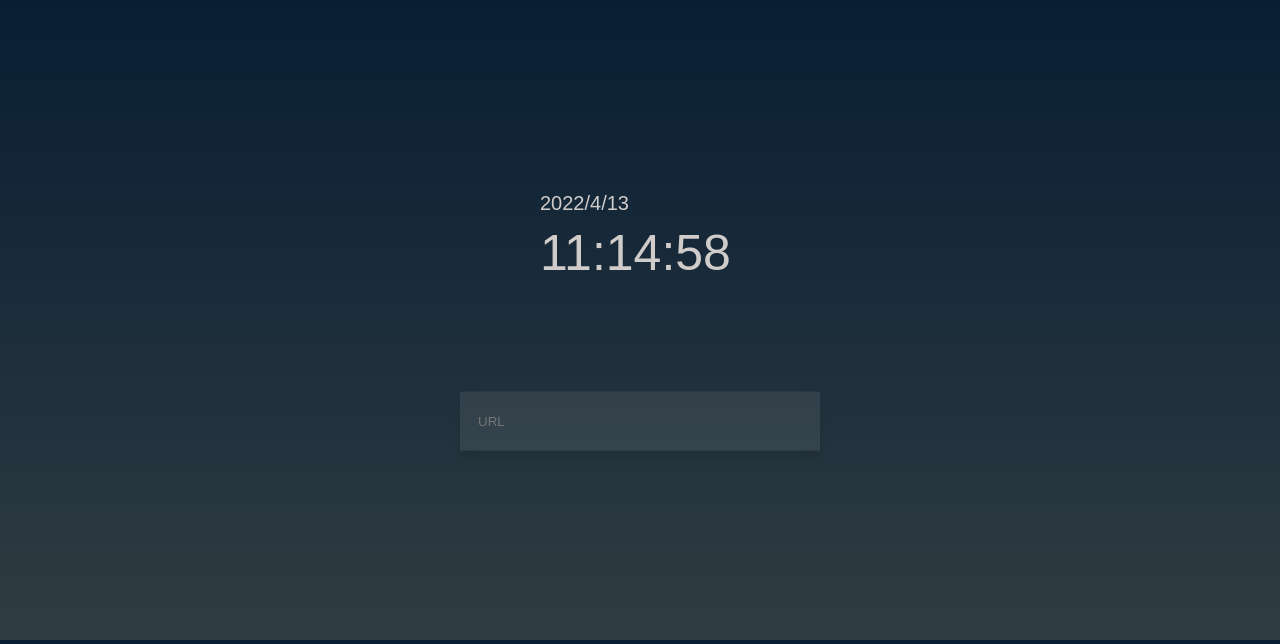
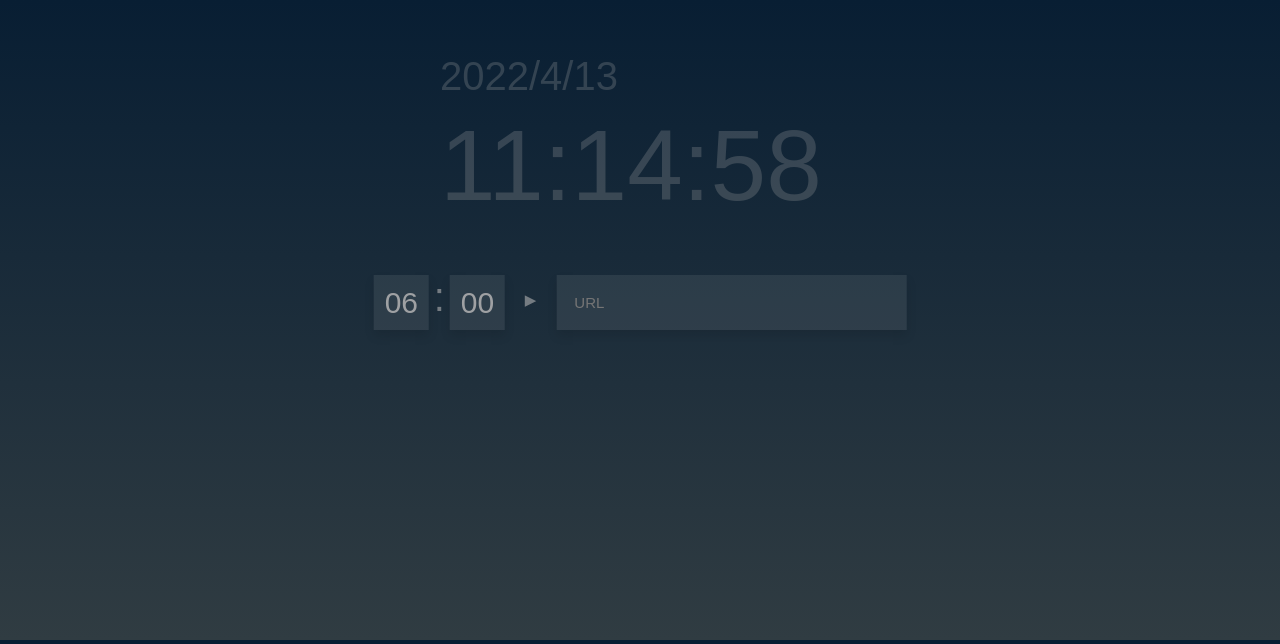
Before and after one commit to spirited-hunger/wakeboard, a website: page index.html in a window 1280 px wide. Shown: the part 160-804 px from the top of the page. Drawn offline with Linux system fonts and the light colour scheme.

Commit message:
add custom wake up time feature

```diff
--- a/index.html
+++ b/index.html
@@ -8,7 +8,15 @@
   <link rel="stylesheet" href="style.css">
 </head>
 <body>
-  <input type="name" id="url" name="url" placeholder="URL">
+  <div id="main">
+    <div class="waketime">
+      <input type="text" maxlength="2" id="hour" name="hour" value="06" required>
+      <div>:</div>
+      <input type="text" maxlength="2" id="minute" name="minute" value="00" required>
+    </div>
+    <div id="arrow">&#9654;</div>
+    <input type="url" pattern="https?://.+" id="url" name="url" placeholder="URL" required>
+  </div>
   <script type="module" src="./dist/app.js"></script>
 </body>
 </html>
--- a/src/app.ts
+++ b/src/app.ts
@@ -1,7 +1,3 @@
-const WAKE_UP_TIME = "06:00";
-const WAKE_UP_HOURS = WAKE_UP_TIME.split(":")[0];
-const WAKE_UP_MINUTES = WAKE_UP_TIME.split(":")[1];
-
 let opened = false;
 
 class App {
@@ -11,6 +7,10 @@ class App {
   pixelRatio: number;
   stageWidth: number;
   stageHeight: number;
+  hour: HTMLInputElement;
+  minute: HTMLInputElement;
+  wakeUpHours: number;
+  wakeUpMinutes: number;
 
   constructor() {
     this.canvas = document.createElement("canvas");
@@ -24,6 +24,19 @@ class App {
     this.resize();
 
     this.url = document.getElementById("url") as HTMLInputElement;
+    this.hour = document.getElementById("hour") as HTMLInputElement;
+    this.minute = document.getElementById("minute") as HTMLInputElement;
+
+    this.wakeUpHours = 6;
+    this.wakeUpMinutes = 0;
+
+    this.hour.addEventListener("change", () => {
+      this.wakeUpHours = Number(this.hour.value);
+    });
+
+    this.minute.addEventListener("change", () => {
+      this.wakeUpMinutes = Number(this.minute.value);
+    });
 
     window.requestAnimationFrame(this.animate.bind(this));
   }
@@ -58,32 +71,32 @@ class App {
 
     if (
       !opened &&
-      Number(hour) === Number(WAKE_UP_HOURS) &&
-      Number(minutes) === Number(WAKE_UP_MINUTES)
+      Number(hour) === Number(this.wakeUpHours) &&
+      Number(minutes) === Number(this.wakeUpMinutes)
     ) {
       opened = true;
       window.open(this.url.value, "_blank");
     } else if (
       // night time
-      Number(hour) !== Number(WAKE_UP_HOURS) &&
-      Number(minutes) !== Number(WAKE_UP_MINUTES)
+      Number(hour) !== Number(this.wakeUpHours) &&
+      Number(minutes) !== Number(this.wakeUpMinutes)
     ) {
       opened = false;
     }
 
     // display the current time
-    this.ctx.fillStyle = "#D0CCCA";
-    this.ctx.font = "20px sans-serif";
+    this.ctx.fillStyle = "rgba(208, 204, 202, 0.2)";
+    this.ctx.font = "40px sans-serif";
     this.ctx.fillText(
       `${year}/${month}/${day}`,
-      this.stageWidth / 2 - 100,
-      this.stageHeight / 2 - 30
+      this.stageWidth / 2 - 200,
+      this.stageHeight / 2 - 150
     );
-    this.ctx.font = "50px sans-serif";
+    this.ctx.font = "100px sans-serif";
     this.ctx.fillText(
       `${hour}:${minutes}:${seconds}`,
-      this.stageWidth / 2 - 100,
-      this.stageHeight / 2 + 30
+      this.stageWidth / 2 - 200,
+      this.stageHeight / 2 - 40
     );
   }
 }
--- a/style.css
+++ b/style.css
@@ -14,6 +14,9 @@ body {
   height: 100%;
   background: linear-gradient(0deg, rgba(48, 60, 66, 1) 0%, rgba(8, 30, 51,1) 80%);
   position: relative;
+  overflow: hidden;
+  color: rgba(208, 204, 202, 0.5);
+  font: 1em sans-serif;
 }
 
 canvas {
@@ -21,19 +24,62 @@ canvas {
   height: 100%;
 }
 
-#url {
+#main {
   position: absolute;
-  bottom: 20%;
+  bottom: 35%;
   left: 50%;
   transform: translate(-50%, -50%);
 
-  color: #D0CCCA;
+  display: flex;
+  flex-direction: row;
+}
 
-  width: 360px;
+input {
+  color: rgba(208, 204, 202, 0.7);
+
   background: rgb(208, 204, 202, 0.1);
   font: sans-serif;
   box-shadow: 0 6px 10px 0 rgba(0, 0, 0 , .1);
   border: 0;
   outline: 0;
+}
+
+#url {
+  width: 350px;
+  height: 55px;
   padding: 22px 18px;
+  margin-top: 5px;
+  font-size: 15px;
 }
+
+.waketime {
+  display: flex;
+  flex-direction: row;
+
+  margin-top: 5px;
+  font-size: 40px;
+  height: 55px;
+}
+
+#hour {
+  margin-right: 5px;
+  width: 55px;
+  padding: 12px 11px;
+  font-size: 30px;
+}
+
+#minute {
+  margin-left: 5px;
+  width: 55px;
+  padding: 12px 11px;
+  font-size: 30px;
+}
+
+#arrow {
+  display: flex;
+  justify-content: center;
+  align-items: center;
+  margin-left: 20px;
+  margin-right: 20px;
+  font-size: 15px;
+}
```
Also changed, not shown: dist/app.js.
